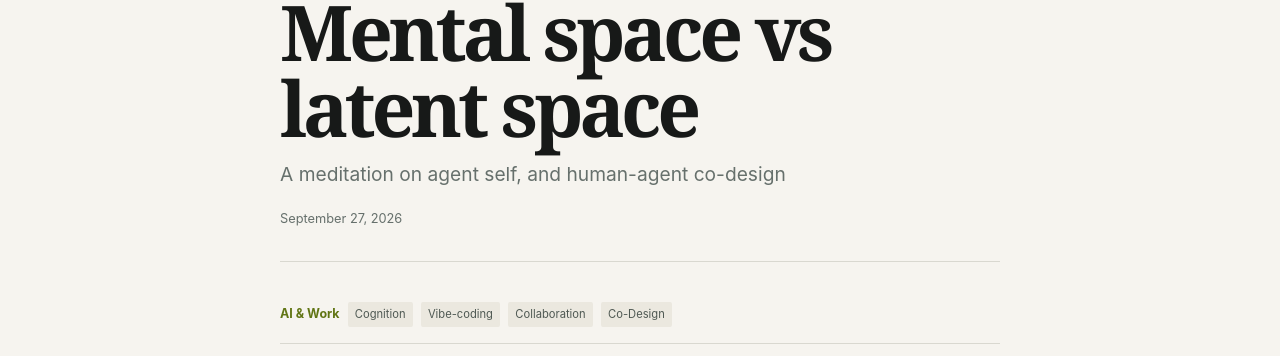
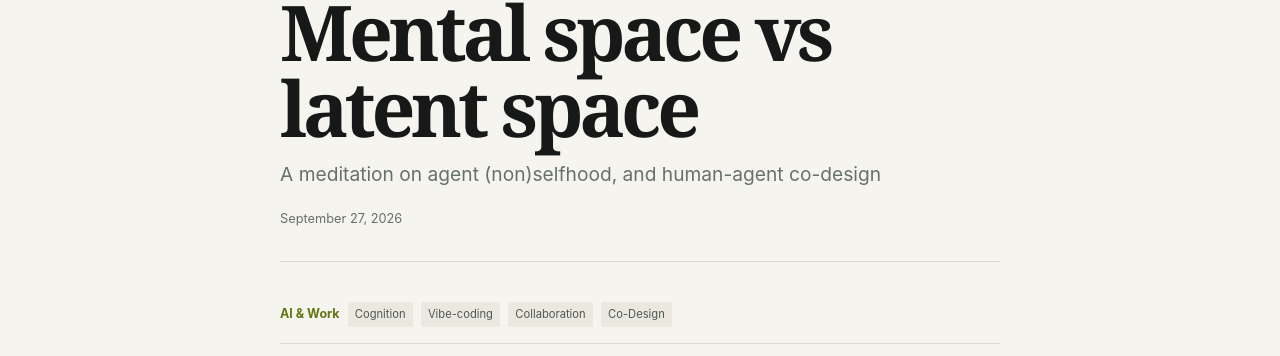
Before and after one commit to jfomhover/jfomhover.info, a Jekyll site: the page built from _posts/en/2026-09-27-mental-space-vs-latent-space.md, in a window 1280 px wide and 900 px high. Shown: the part 289-645 px from the top of the window. Built offline with Jekyll 4.4.1, drawn with Linux system fonts in a browser that asks for light colours.

Commit message:
fix subtitle

```diff
--- a/_posts/en/2026-09-27-mental-space-vs-latent-space.md
+++ b/_posts/en/2026-09-27-mental-space-vs-latent-space.md
@@ -2,7 +2,7 @@
 layout: post
 content_type: post
 title: "Mental space vs latent space"
-subtitle: "A meditation on agent self, and human-agent co-design"
+subtitle: "A meditation on agent (non)selfhood, and human-agent co-design"
 excerpt: "Because agents are presented to me in conversation, and engage in natural language, I am encouraged to think of them as having a _self_. But they don't have a self. I think of them as arising from what I like to imagine as a _probability field_: the model's broad generative potential, actualized as tokens due to conditions."
 date: 2026-09-27
 topic: AI & Work
```
